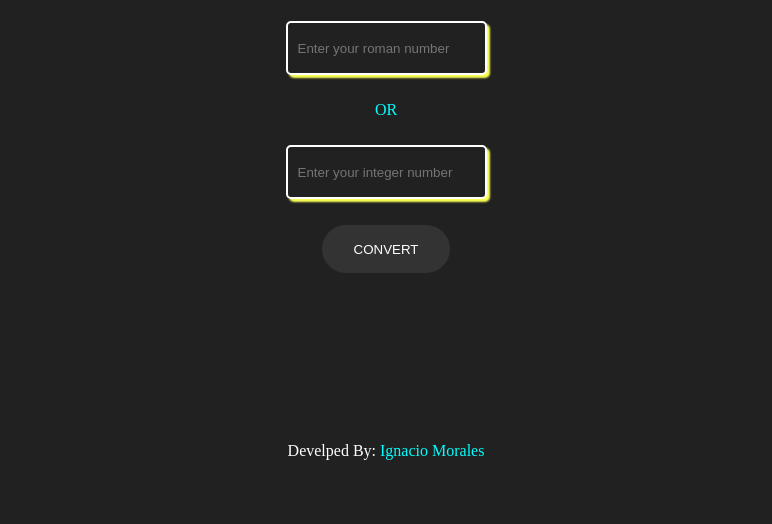
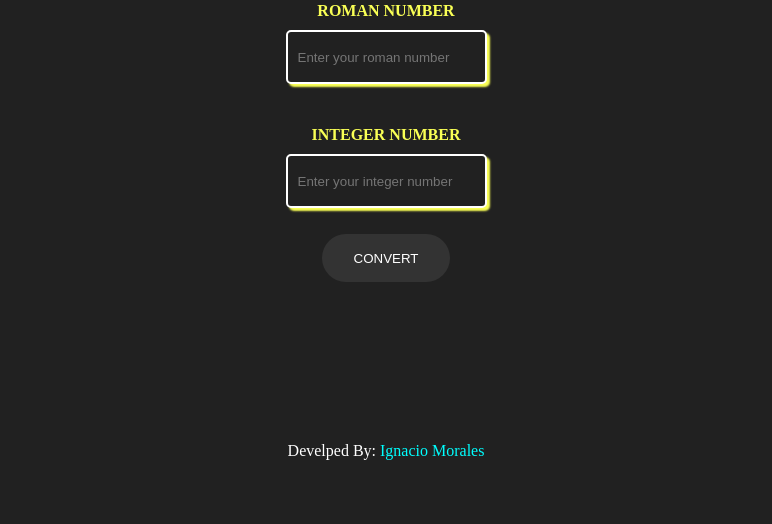
Before and after one commit to Nacho35/Roman-and-Integer-Generator, a plain HTML site: page index.html in a window 1280 px wide. Shown: the part 324-848 px from the top of the page, without its empty margins (254-1026 px from the left). Drawn offline with Linux system fonts and the light colour scheme.

Commit message:
some fixes

```diff
--- a/index.html
+++ b/index.html
@@ -12,15 +12,15 @@
 				<h1 class="title">Roman And Integer Converter</h1>
 			</div>
 			<div class="fields">
+				<label class="label">Roman Number</label>
 				<input
 					placeholder="Enter your roman number"
 					class="input"
 					name="text"
 					oninput="this.value = this.value.toUpperCase()"
 					type="text" />
-				<span>
-					<p class="or-text">OR</p>
-				</span>
+				<span class="asterisk"></span>
+				<label class="label">Integer Number</label>
 				<input
 					type="number"
 					class="input"
--- a/style.css
+++ b/style.css
@@ -6,6 +6,7 @@
 
 body {
 	background-color: #212121;
+	cursor: default;
 }
 
 .container {
@@ -132,11 +133,17 @@ input {
 	text-transform: uppercase;
 }
 
-.or-text {
+.label {
 	font-size: 1rem;
 	font-weight: semibold;
-	color: rgb(0, 255, 255);
+	color: rgb(249, 255, 85);
 	text-align: center;
+	font-weight: 600;
+	text-transform: uppercase;
+}
+
+.asterisk {
+	margin: 1rem 0 1rem 0;
 }
 
 footer {
```
